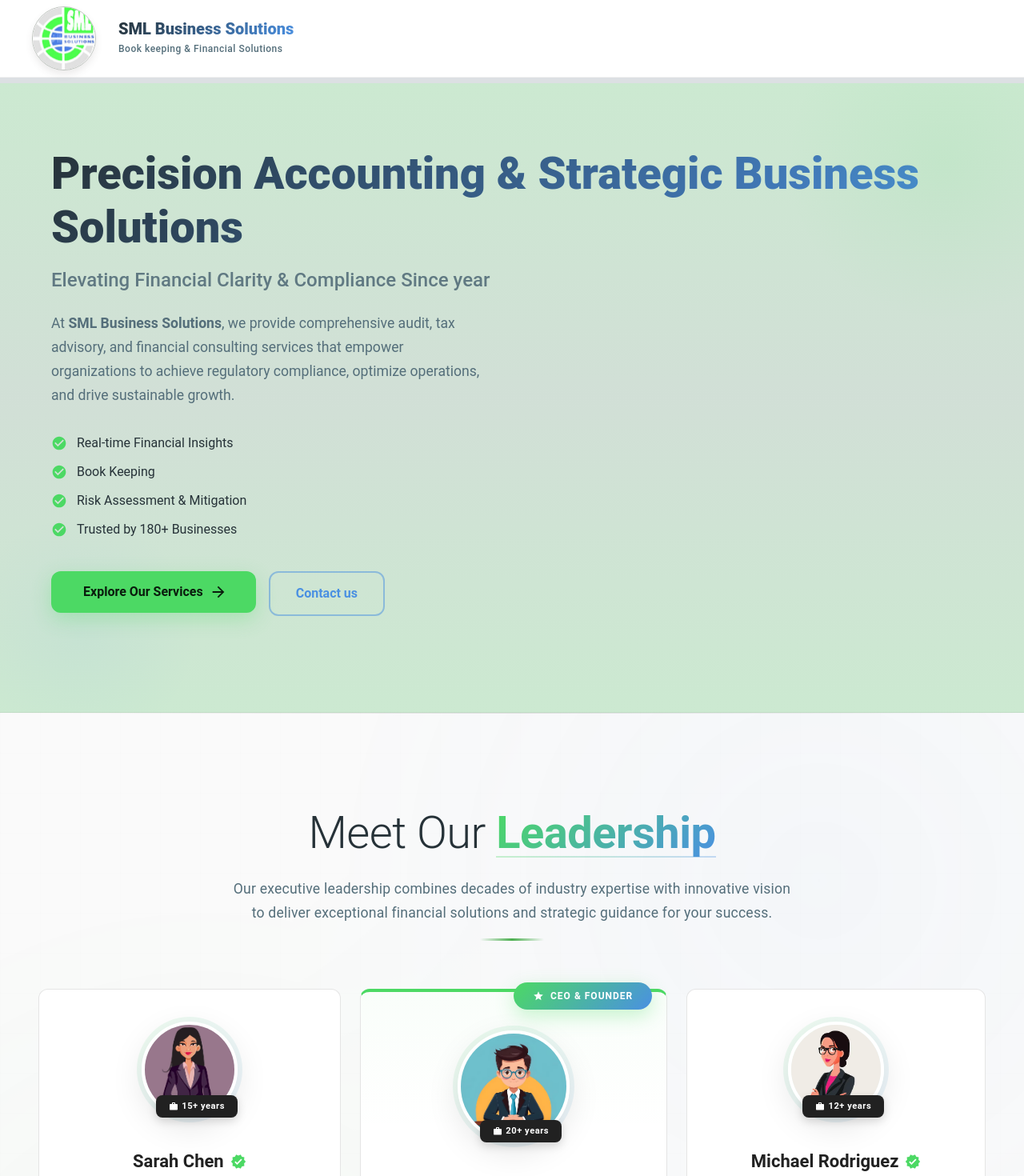
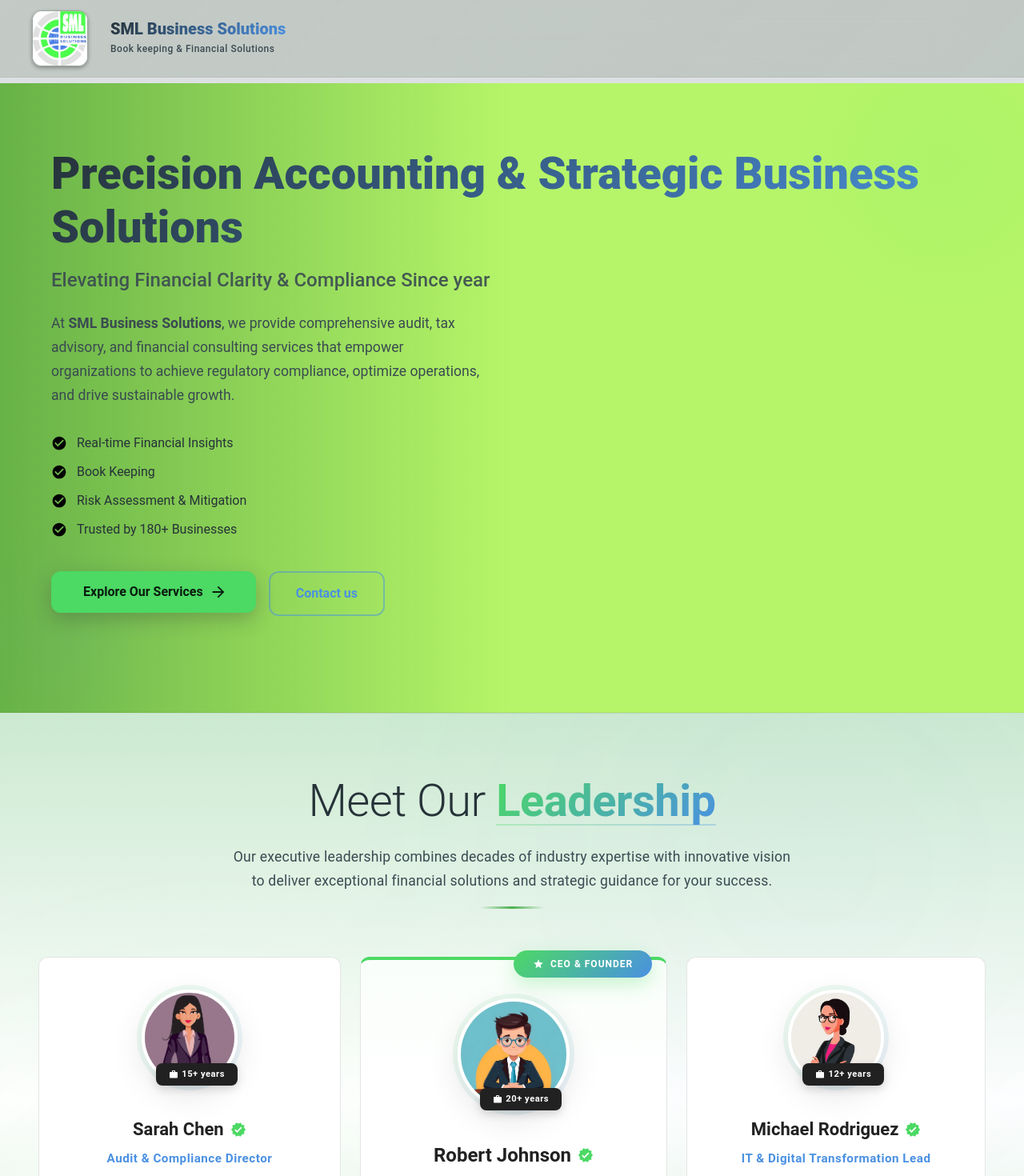
Before and after one commit to it21274398/Auddit_FERM, a React (Vite) app: page / in a window 1280 px wide. Shown: the top 1470 px of the page at 80% size. Built offline with nearby package versions, Linux system fonts and the light colour scheme.

Commit message:
`Updated various components with new styles and colors`

```diff
--- a/src/components/AboutSection.jsx
+++ b/src/components/AboutSection.jsx
@@ -36,8 +36,8 @@ const AboutSection = () => {
       id="about"
       sx={{
         position: "relative",
-        py: { xs: 10, md: 15 },
-       background: "linear-gradient(to bottom, #a6ffa64e 0%, #ffffffff 50%, #a6ffa64e 100%)",
+        py: { xs: 5, md: 10 },
+        background: "linear-gradient(to bottom, #a6ffa64e 0%, #ffffffff 50%, #a6ffa64e 100%)",
         overflow: "hidden",
       }}
     >
--- a/src/components/ClientsSection.jsx
+++ b/src/components/ClientsSection.jsx
@@ -128,7 +128,7 @@ const ClientsSection = () => {
       id="clients"
       sx={{
         position: "relative",
-        py: { xs: 10, md: 15 },
+        py: { xs: 5, md: 10 },
         background: "linear-gradient(to bottom, #a6ffa64e 0%, #ffffffff 50%, #a6ffa64e 100%)",
         overflow: "hidden",
       }}
@@ -418,90 +418,7 @@ const ClientsSection = () => {
           </Box>
         </motion.div>
 
-        {/* Industry Distribution */}
-        <motion.div
-          initial={{ opacity: 0, y: 40 }}
-          whileInView={{ opacity: 1, y: 0 }}
-          viewport={{ once: true }}
-          transition={{ duration: 0.6, delay: 0.4 }}
-        >
-          <Card
-            sx={{
-              borderRadius: 4,
-              border: "1px solid rgba(0,0,0,0.05)",
-              backgroundColor: "white",
-              boxShadow: "0 20px 60px rgba(0, 0, 0, 0.05)",
-              overflow: "hidden",
-            }}
-          >
-            <CardContent sx={{ p: { xs: 4, md: 6 } }}>
-              <Grid container spacing={4} alignItems="center">
-                <Grid item xs={12} md={6}>
-                  <Typography variant="h4" fontWeight={800} mb={3}>
-                    Industry Distribution
-                  </Typography>
-                  <Typography color="text.secondary" mb={4}>
-                    Our expertise spans across multiple sectors, providing tailored
-                    financial solutions for diverse business needs.
-                  </Typography>
-                  <Button
-                    variant="contained"
-                    color="primary"
-                    size="large"
-                    endIcon={<TrendingUp />}
-                    sx={{
-                      px: 4,
-                      py: 1.5,
-                      borderRadius: 3,
-                      fontWeight: 600,
-                      boxShadow: "0 8px 24px rgba(76, 217, 100, 0.3)",
-                    }}
-                  >
-                    View Case Studies
-                  </Button>
-                </Grid>
-                <Grid item xs={12} md={6}>
-                  <Stack spacing={3}>
-                    {industryStats.map((stat, index) => (
-                      <Box key={index}>
-                        <Box
-                          sx={{
-                            display: "flex",
-                            justifyContent: "space-between",
-                            mb: 1,
-                          }}
-                        >
-                          <Typography fontWeight={600}>{stat.label}</Typography>
-                          <Typography fontWeight={700} color="primary.main">
-                            {stat.value}
-                          </Typography>
-                        </Box>
-                        <Box
-                          sx={{
-                            width: "100%",
-                            height: 8,
-                            backgroundColor: "rgba(0,0,0,0.05)",
-                            borderRadius: 4,
-                            overflow: "hidden",
-                          }}
-                        >
-                          <Box
-                            sx={{
-                              width: stat.value,
-                              height: "100%",
-                              background: `linear-gradient(90deg, #4CD964, #4A90E2)`,
-                              borderRadius: 4,
-                            }}
-                          />
-                        </Box>
-                      </Box>
-                    ))}
-                  </Stack>
-                </Grid>
-              </Grid>
-            </CardContent>
-          </Card>
-        </motion.div>
+
       </Container>
     </Box>
   );
--- a/src/components/ContactSection.jsx
+++ b/src/components/ContactSection.jsx
@@ -154,7 +154,7 @@ const ContactSection = () => {
           >
 
             {/* CONTACT CONTENT - Enhanced */}
-            <Box sx={{ px: { xs: 4, md: 6 }, width: "100%"}}>
+            <Box sx={{ px: { xs: 4, md: 6 }, width: "100%" }}>
               <Typography
                 variant="h4"
                 fontWeight={800}
@@ -335,7 +335,7 @@ const ContactSection = () => {
                 <Box display="flex" gap={1}>
                   {[
                     { icon: <Facebook />, color: "#1877F2", href: "https://facebook.com/" },
-                    { icon:  <WhatsApp />, color: "#50e440ff",  href:"https://wa.me/94112925437" },
+                    { icon: <WhatsApp />, color: "#50e440ff", href: "https://wa.me/94112925437" },
 
                   ].map((social, idx) => (
                     <IconButton
--- a/src/components/HeroSection.jsx
+++ b/src/components/HeroSection.jsx
@@ -9,7 +9,8 @@ const HeroSection = () => {
       sx={{
         position: "relative",
         overflow: "hidden",
-        background: "linear-gradient(to bottom, #a6ffa64e 0%, #b8dfb84e 50%, #a6ffa64e 100%)",
+background: "linear-gradient(to right, #56ab2fdd 0%, #b6f569ff 50%)"
+,
         pt: { xs: 12, md: 10 },
         pb: { xs: 10, md: 15 },
         borderBottom: "1px solid rgba(0,0,0,0.05)",
@@ -98,7 +99,7 @@ const HeroSection = () => {
                 {[ "Real-time Financial Insights","Book Keeping", "Risk Assessment & Mitigation","Trusted by 180+ Businesses"].map(
                   (item, index) => (
                     <Box key={index} display="flex" alignItems="center" gap={1.5}>
-                      <CheckCircle sx={{ color: "primary.main", fontSize: 20 }} />
+                      <CheckCircle sx={{ color: "#000000ff", fontSize: 20 }} />
                       <Typography variant="body1" color="text.primary">
                         {item}
                       </Typography>
@@ -121,9 +122,9 @@ const HeroSection = () => {
                       borderRadius: 3,
                       fontSize: "1rem",
                       fontWeight: 600,
-                      boxShadow: "0 8px 24px rgba(76, 217, 100, 0.3)",
+                      boxShadow: "0 8px 24px rgba(51, 56, 52, 0.3)",
                       "&:hover": {
-                        boxShadow: "0 12px 32px rgba(76, 217, 100, 0.4)",
+                        boxShadow: "0 12px 32px rgba(38, 198, 65, 0.4)",
                       },
                     }}
                     onClick={() =>
--- a/src/components/Navbar.jsx
+++ b/src/components/Navbar.jsx
@@ -160,13 +160,16 @@ const Navbar = () => {
         position="fixed"
         elevation={scrolled ? 4 : 0}
         sx={{
-          backgroundColor: scrolled ? "rgba(255, 255, 255, 0.98)" : "white",
-          backdropFilter: "blur(10px)",
+          background: scrolled
+            ? "linear-gradient(135deg, #b6beb6a4 0%, #aeb9af9c 100%)" : "linear-gradient(135deg, #b6beb6a4 0%, #aeb9af9c 100%)",
+
+          backdropFilter: "blur(50px)",
           borderBottom: scrolled ? "none" : "1px solid rgba(0,0,0,0.05)",
-          transition: "all 0.3s ease",
+          transition: "all 0.35s ease",
           py: scrolled ? 0.5 : 1,
         }}
       >
+
         <Container maxWidth="xl">
           <Toolbar
             sx={{
@@ -196,11 +199,11 @@ const Navbar = () => {
                   src="/logo.png"
                   alt="SML Business Solutions Logo"
                   sx={{
-                    border:"1px solid #6d786d75",
-                    boxShadow: "0 5px 10px rgba(81, 75, 75, 0.11)",
-                    borderRadius:50,
-                    height: 80,
-                    width: 80,
+                    border: "1px solid #6d786d75",
+                    boxShadow: "0 2px 5px rgba(11, 11, 11, 0.35)",
+                    borderRadius: 3,
+                    height: 70,
+                    width: 70,
                     mr: 1.5,
                   }}
                 />
@@ -260,8 +263,8 @@ const Navbar = () => {
                         px: 2,
                         py: 1,
                         "&:hover": {
-                          backgroundColor: "rgba(89, 236, 113, 0.43)",
-                          color: "rgba(48, 151, 65, 1)",
+                          backgroundColor: "rgba(0, 255, 42, 0.43)",
+                          color: "rgba(0, 0, 0, 1)",
                         },
                       }}
                     >
@@ -289,7 +292,7 @@ const Navbar = () => {
                       borderRadius: 3,
                       fontWeight: 600,
                       textTransform: "none",
-                      boxShadow: "0 4px 12px rgba(76, 217, 100, 0.3)",
+                      boxShadow: "0 4px 12px rgba(50, 49, 49, 0.41)",
                       "&:hover": {
                         boxShadow: "0 6px 20px rgba(76, 217, 100, 0.4)",
                       },
--- a/src/components/ServicesSection.jsx
+++ b/src/components/ServicesSection.jsx
@@ -99,7 +99,7 @@ const ServicesSection = () => {
       id="services"
       sx={{
         position: "relative",
-        py: { xs: 10, md: 15 },
+         py: { xs: 5, md: 10 },
         background: "linear-gradient(to bottom, #a6ffa64e 0%, #ffffffff 50%, #a6ffa64e 100%)",
 
         overflow: "hidden",
--- a/src/components/TeamSection.jsx
+++ b/src/components/TeamSection.jsx
@@ -71,8 +71,8 @@ const TeamSection = () => {
       id="team"
       sx={{
         position: "relative",
-        py: { xs: 12, md: 15 },
-        backgroundColor: "#fafafa",
+        py: { xs: 5, md: 10 },
+          background: "linear-gradient(to bottom, #a6ffa64e 0%, #ffffffff 50%, #a6ffa64e 100%)",
         overflow: "hidden",
         '&::before': {
           content: '""',
--- a/src/components/WhyChooseUs.jsx
+++ b/src/components/WhyChooseUs.jsx
@@ -87,7 +87,7 @@ const WhyChooseUs = () => {
       id="why-us"
       sx={{
         position: "relative",
-        py: { xs: 10, md: 15 },
+        py: { xs: 5, md: 10 },
        background: "linear-gradient(to bottom, #a6ffa64e 0%, #ffffffff 50%, #a6ffa64e 100%)",
         overflow: "hidden",
       }}
--- a/src/theme/theme.js
+++ b/src/theme/theme.js
@@ -14,7 +14,7 @@ const theme = createTheme({
     },
     text: {
       primary: "#263238",
-      secondary: "#546E7A",
+      secondary: "#3a4a51ff",
     },
   },
   typography: {
```
Also changed, not shown: public/backimage2.jpg (added). Lines whose indentation alone changed are shown as unchanged.
